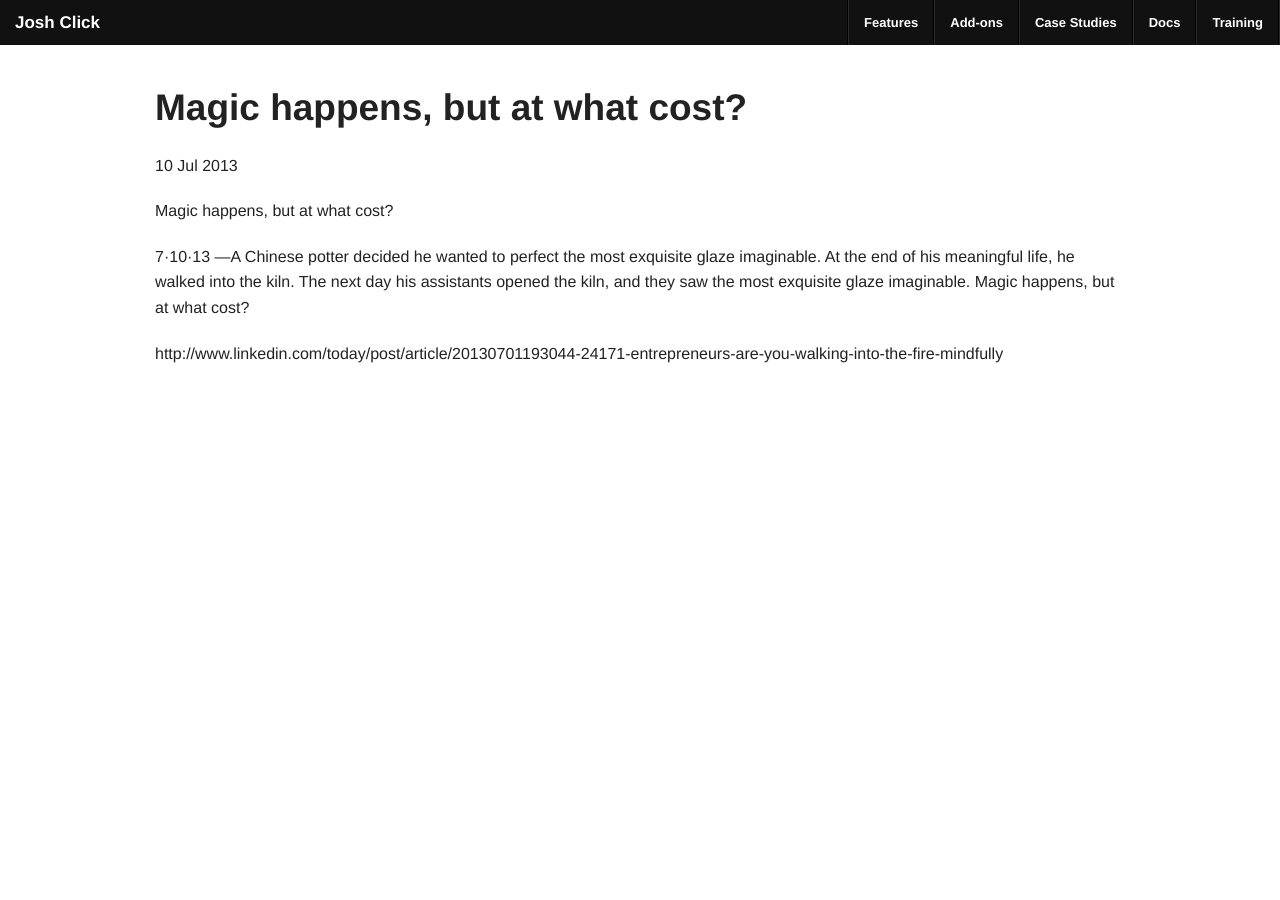
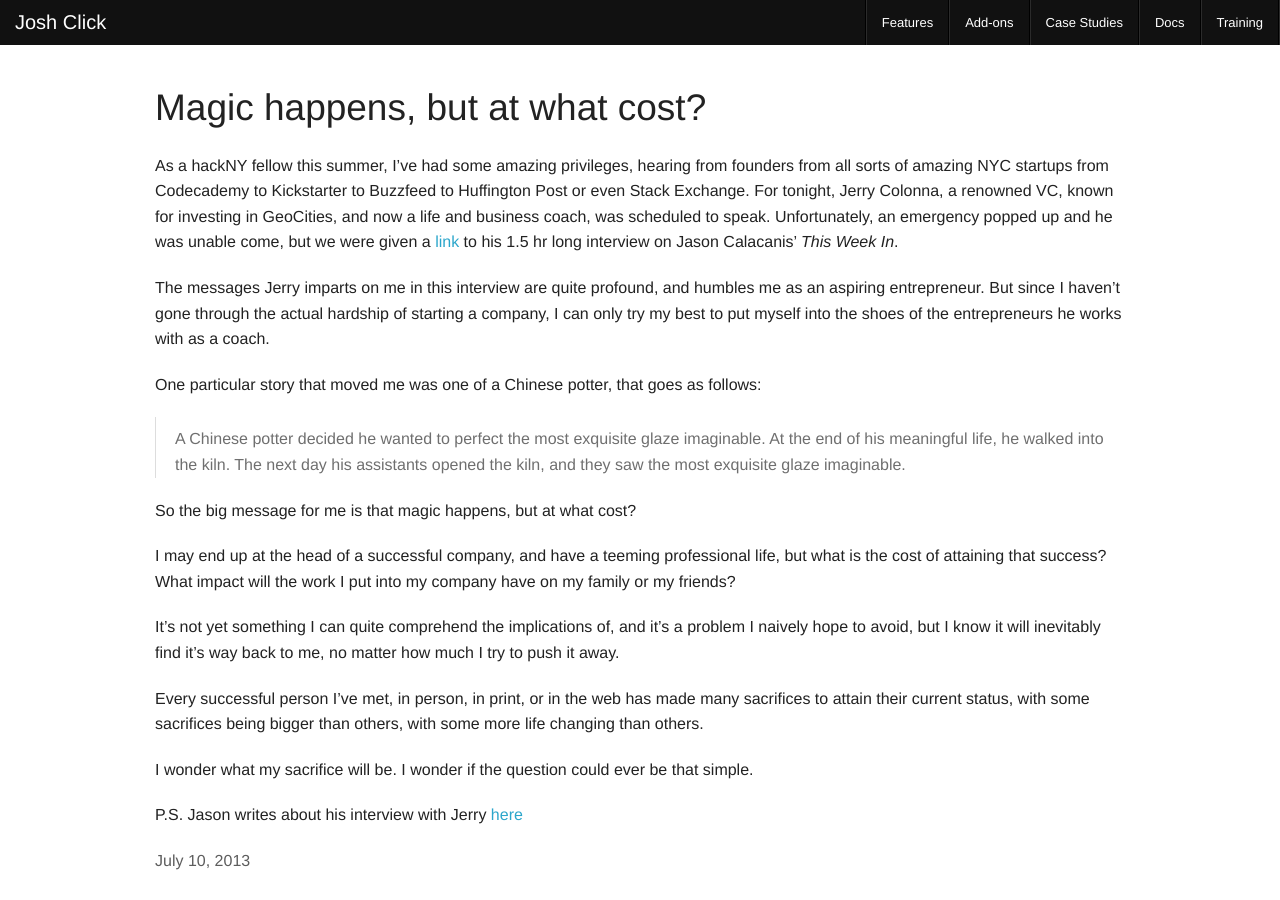
Before and after one commit to joshclick/joshclick.github.io, a Jekyll site: the page built from _posts/2013-07-10-magic.md, in a window 1280 px wide. Built offline with Jekyll 4.4.1, drawn with Linux system fonts in a browser that asks for light colours.

Commit message:
added more posts, fixed formatting of posts, changed font-weights

```diff
--- a/_layouts/post.html
+++ b/_layouts/post.html
@@ -2,8 +2,7 @@
 layout: default
 ---
 <h2>{{ page.title }}</h2>
-<p class="meta">{{ page.date | date_to_string }}</p>
-
 <div class="post">
 {{ content }}
 </div>
+<p class="published">{{ page.date | date: "%B %d, %Y" }}</p>
--- a/_posts/2013-07-10-magic.md
+++ b/_posts/2013-07-10-magic.md
@@ -4,8 +4,24 @@ title:  "Magic happens, but at what cost?"
 date:   2013-07-10
 categories: blog
 ---
-Magic happens, but at what cost?
+As a hackNY fellow this summer, I've had some amazing privileges, hearing from founders from all sorts of amazing NYC startups from Codecademy to Kickstarter to Buzzfeed to Huffington Post or even Stack Exchange. For tonight, Jerry Colonna, a renowned VC, known for investing in GeoCities, and now a life and business coach, was scheduled to speak.  Unfortunately, an emergency popped up and he was unable come, but we were given a <a href="http://youtu.be/VEqrGfHgNT8">link</a> to his 1.5 hr long interview on Jason Calacanis' <em>This Week In</em>.
 
-7&middot;10&middot;13 &mdash;A Chinese potter decided he wanted to perfect the most exquisite glaze imaginable. At the end of his meaningful life, he walked into the kiln. The next day his assistants opened the kiln, and they saw the most exquisite glaze imaginable.  Magic happens, but at what cost?
+The messages Jerry imparts on me in this interview are quite profound, and humbles me as an aspiring entrepreneur. But since I haven't gone through the actual hardship of starting a company, I can only try my best to put myself into the shoes of the entrepreneurs he works with as a coach.
 
-http://www.linkedin.com/today/post/article/20130701193044-24171-entrepreneurs-are-you-walking-into-the-fire-mindfully
+One particular story that moved me was one of a Chinese potter, that goes as follows:
+
+<blockquote cite="http://www.linkedin.com/today/post/article/20130701193044-24171-entrepreneurs-are-you-walking-into-the-fire-mindfully">
+	<p>A Chinese potter decided he wanted to perfect the most exquisite glaze imaginable. At the end of his meaningful life, he walked into the kiln. The next day his assistants opened the kiln, and they saw the most exquisite glaze imaginable.</p>
+</blockquote>
+
+So the big message for me is that magic happens, but at what cost?
+
+I may end up at the head of a successful company, and have a teeming professional life, but what is the cost of attaining that success? What impact will the work I put into my company have on my family or my friends?
+
+It's not yet something I can quite comprehend the implications of, and it's a problem I naively hope to avoid, but I know it will inevitably find it's way back to me, no matter how much I try to push it away.
+
+Every successful person I've met, in person, in print, or in the web has made many sacrifices to attain their current status, with some sacrifices being bigger than others, with some more life changing than others.
+
+I wonder what my sacrifice will be. I wonder if the question could ever be that simple.
+
+P.S. Jason writes about his interview with Jerry <a href="http://www.linkedin.com/today/post/article/20130701193044-24171-entrepreneurs-are-you-walking-into-the-fire-mindfully">here</a>
```
Also changed, not shown: _posts/2013-07-08-wecome.md (+2 -3 lines), _posts/2013-4-16-archive-first.md (added, +15 -0 lines), _posts/2013-4-16-archive-how-built.md (added, +19 -0 lines), _posts/2013-4-17-archive-long-night.md (added, +19 -0 lines), _sass/_custom.scss (+9 -0 lines), _sass/_settings.scss (+5 -5 lines), css/app.css.
